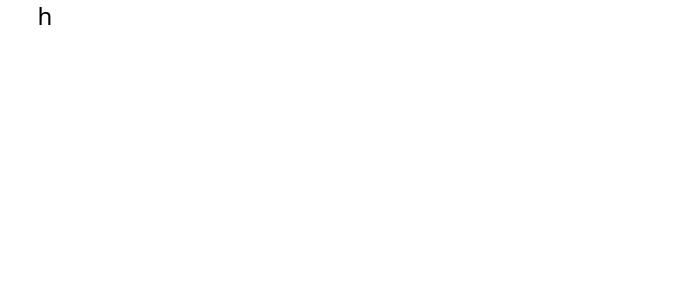
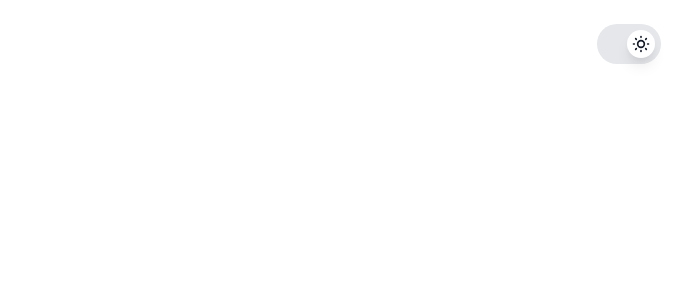
Before and after one commit to Nishino0719/twimg-list, a Next.js app: page / in a window 1280 px wide. Shown: the top 300 px of the page, without its empty margins (595-1280 px from the left). Built offline with nearby package versions, Linux system fonts and the light colour scheme.

Commit message:
:hammer: add dark mode

```diff
--- a/src/pages/index.tsx
+++ b/src/pages/index.tsx
@@ -1,10 +1,50 @@
-import Head from 'next/head'
-import Image from 'next/image'
+import { useState } from 'react'
+import { Switch } from '@headlessui/react'
 
 export default function Home() {
+  const [lightMode, setLightMode] = useState(true)
+
   return (
-    <div className="">
-      <p className='text-2xl text-center'>h</p>
+    <div className={` ${lightMode ? '' : 'dark'} bg-white`}>
+      <div className="absolute top-6 right-6 dark:bg-gray-800">
+        <Switch
+          checked={lightMode}
+          onChange={setLightMode}
+          className={`${lightMode ? ' bg-gray-200' : 'bg-gray-900'}
+          relative inline-flex flex-shrink-0 border-white  h-10 w-16 border-2 border-transparent rounded-full cursor-pointer transition-colors ease-in-out duration-200 focus:outline-none focus-visible:ring-2  focus-visible:ring-white focus-visible:ring-opacity-75`}
+        >
+          <span
+            aria-hidden="true"
+            className={`${lightMode ? 'translate-x-7  ' : 'translate-x-1'}
+            pointer-events-none bg-white inline-block h-7 w-7 mt-1  rounded-full   shadow-lg transform ring-0 transition ease-in-out duration-200`}
+          >
+            {lightMode ? (
+              <svg
+                xmlns="http://www.w3.org/2000/svg"
+                className={`m-1 text-gray-900 stroke-current w-5 h-5`}
+                fill="none"
+                viewBox="0 0 24 24"
+              >
+                <path
+                  strokeLinecap="round"
+                  strokeLinejoin="round"
+                  strokeWidth={2}
+                  d="M12 3v1m0 16v1m9-9h-1M4 12H3m15.364 6.364l-.707-.707M6.343 6.343l-.707-.707m12.728 0l-.707.707M6.343 17.657l-.707.707M16 12a4 4 0 11-8 0 4 4 0 018 0z"
+                />
+              </svg>
+            ) : (
+              <svg
+                xmlns="http://www.w3.org/2000/svg"
+                className="w-5 h-5 m-1 text-gray-900 fill-current"
+                viewBox="0 0 20 20"
+              >
+                <path d="M17.293 13.293A8 8 0 016.707 2.707a8.001 8.001 0 1010.586 10.586z" />
+              </svg>
+            )}
+          </span>
+        </Switch>
+      </div>
+      <div className="h-screen dark:bg-gray-800"></div>
     </div>
   )
 }
--- a/tailwind.config.js
+++ b/tailwind.config.js
@@ -1,8 +1,8 @@
 module.exports = {
   purge: ['./src/**/*.{ts,tsx}'],
   mode: 'jit',
-  darkMode: "media", // 'media' or 'class'
-  theme: { extend: { colors: { "accent-1": "#333" } } },
+  darkMode: 'class', // 'media' or 'class'
+  theme: { extend: { colors: { 'accent-1': '#333' } } },
   variants: { extend: {} },
-  plugins: [],
-};
+  plugins: []
+}
```
